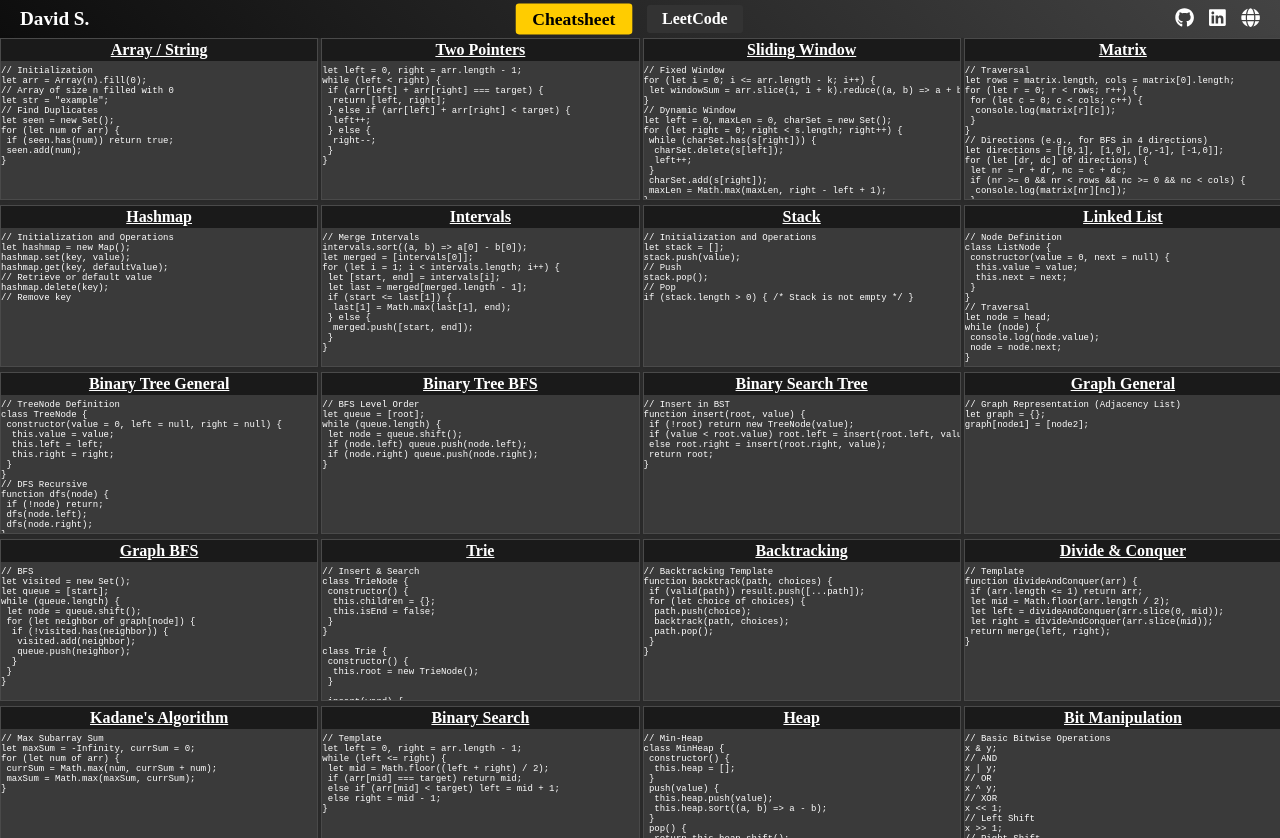
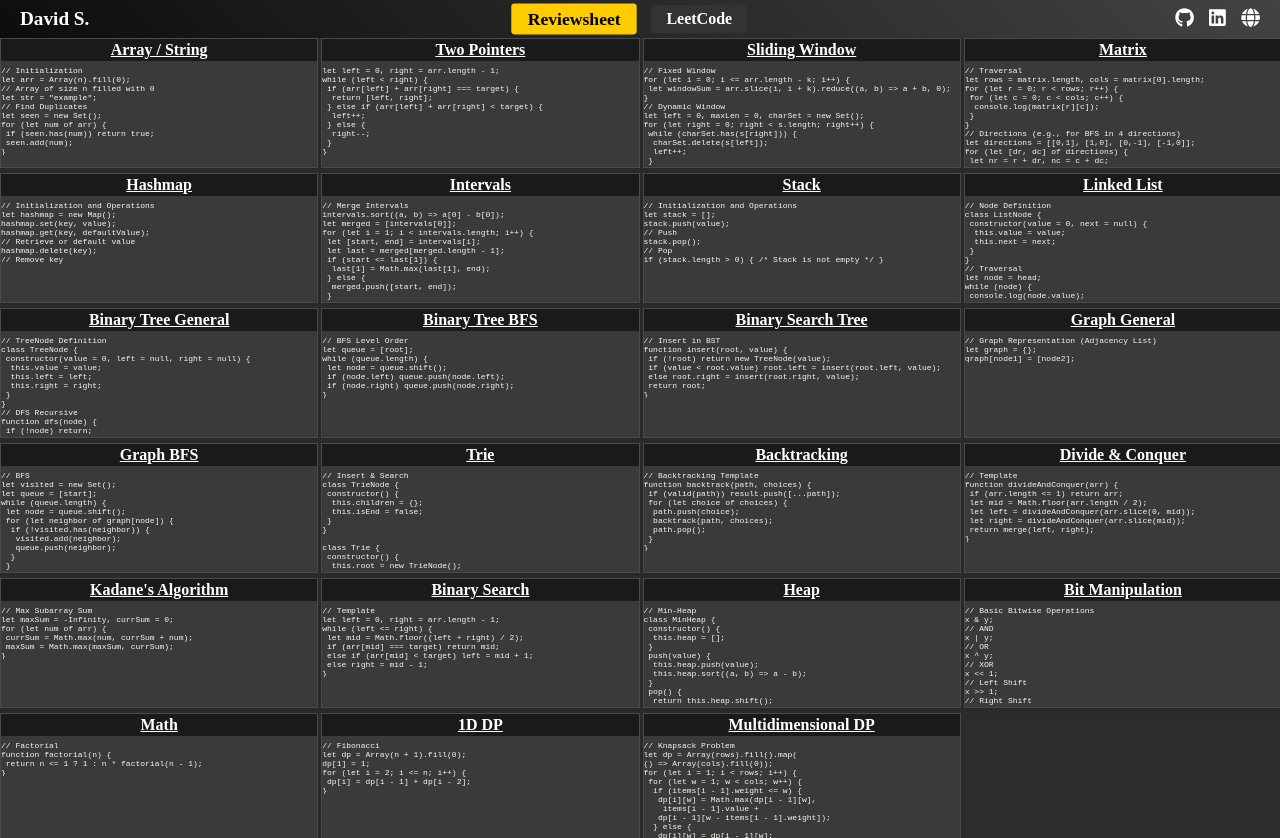
Before and after one commit to davesheinbein/studyguide, a React (Create React App) app: page / in a window 1280 px wide. Built offline with nearby package versions, Linux system fonts and the light colour scheme.

Commit message:
update card, header, json

```diff
--- a/public/index.html
+++ b/public/index.html
@@ -24,11 +24,14 @@
       work correctly both with client-side routing and a non-root public URL.
       Learn how to configure a non-root public URL by running `npm run build`.
     -->
-    <title>React App</title>
+    <link rel="stylesheet" href="https://cdnjs.cloudflare.com/ajax/libs/highlight.js/11.8.0/styles/github-dark.min.css">
+    <title>David S Review Sheet</title>
   </head>
   <body>
     <noscript>You need to enable JavaScript to run this app.</noscript>
     <div id="root"></div>
+    <script src="https://cdnjs.cloudflare.com/ajax/libs/highlight.js/11.8.0/highlight.min.js"></script>
+    <script>hljs.highlightAll();</script>
     <!--
       This HTML file is a template.
       If you open it directly in the browser, you will see an empty page.
--- a/src/App.js
+++ b/src/App.js
@@ -4,7 +4,7 @@ import Card from './Components/Card';
 import Header from './Components/Header';
 
 const App = () => {
-	const [activeTab, setActiveTab] = useState('cheatsheet');
+	const [activeTab, setActiveTab] = useState('reviewsheet');
 
 	const handleTabClick = (tab) => {
 		setActiveTab(tab);
--- a/src/Components/Card.js
+++ b/src/Components/Card.js
@@ -1,15 +1,15 @@
 import React, { useEffect, useState } from 'react';
 import '../styles/Card/Card.css';
-import cheatsheetData from '../data/cheatsheet.json';
+import reviewsheetData from '../data/reviewsheet.json';
 import leetcodeData from '../data/leetcode.json';
 
 const Card = ({ activeTab }) => {
-	const [cheatsheet, setCheatsheet] = useState([]);
+	const [reviewsheet, setReviewsheet] = useState([]);
 	const [leetcode, setLeetcode] = useState([]);
 	const [expandedIndex, setExpandedIndex] = useState(null);
 
 	useEffect(() => {
-		setCheatsheet(cheatsheetData);
+		setReviewsheet(reviewsheetData);
 		setLeetcode(leetcodeData);
 	}, []);
 
@@ -25,10 +25,10 @@ const Card = ({ activeTab }) => {
 
 	return (
 		<>
-			{activeTab === 'cheatsheet' && (
+			{activeTab === 'reviewsheet' && (
 				<div className='card card-A'>
 					<div className='card-grid'>
-						{cheatsheet.map((item, index) => (
+						{reviewsheet.map((item, index) => (
 							<div
 								key={index}
 								className={`card-item ${
--- a/src/Components/Header.js
+++ b/src/Components/Header.js
@@ -8,7 +8,7 @@ import {
 import { faGlobe } from '@fortawesome/free-solid-svg-icons';
 
 const Header = ({ onTabClick }) => {
-	const [activeTab, setActiveTab] = useState('cheatsheet');
+	const [activeTab, setActiveTab] = useState('reviewsheet');
 
 	const handleTabClick = (tab) => {
 		setActiveTab(tab);
@@ -21,11 +21,11 @@ const Header = ({ onTabClick }) => {
 			<div className='tabs'>
 				<div
 					className={`tab ${
-						activeTab === 'cheatsheet' ? 'active' : ''
+						activeTab === 'reviewsheet' ? 'active' : ''
 					}`}
-					onClick={() => handleTabClick('cheatsheet')}
+					onClick={() => handleTabClick('reviewsheet')}
 				>
-					Cheatsheet
+					Reviewsheet
 				</div>
 				<div
 					className={`tab ${
--- a/src/styles/Card/Card.css
+++ b/src/styles/Card/Card.css
@@ -24,7 +24,7 @@
   border: 1px solid #4a4a4a;
   box-shadow: 0 2px 4px rgba(0, 0, 0, 0.1);
   width: 100%;
-  height: 20vh;
+  height: 16vh;
   overflow: hidden;
   transition: all 0.3s ease-in-out, transform 0.3s ease-in-out, box-shadow 0.3s ease-in-out;
   cursor: pointer;
@@ -50,12 +50,19 @@
 }
 .card-item-code {
   position: relative;
-  white-space: pre-wrap;
-  word-wrap: break-word;
   width: -moz-fit-content;
   width: fit-content;
   overflow: scroll;
   color: #ffffff;
+}
+.card-item-code pre {
+  color: #f8f8f2;
+  font-size: 8px;
+  border-radius: 5px;
+  overflow: auto;
+  white-space: pre-wrap;
+  word-wrap: break-word;
+  font-family: "Courier New", Courier, monospace;
 }
 .card-item.expanded {
   grid-column: span 4;
@@ -78,7 +85,7 @@
   border: 2px solid rgba(0, 0, 0, 0.5);
   transition: all 0.3s ease-in-out;
 }
-.card-item.expanded-topic {
+.card-item.expanded .card-item-topic {
   margin: 0 0 3px;
   padding: 0;
   font-weight: 900;
@@ -92,17 +99,20 @@
   color: #ffffff;
   padding: 3px 0;
 }
-.card-item.expanded-topic-text {
+.card-item.expanded .card-item-topic-text {
   position: relative;
 }
-.card-item.expanded-code {
+.card-item.expanded .card-item-code {
   padding: 0px 5px;
   position: relative;
-  white-space: pre-wrap;
-  word-wrap: break-word;
   width: -moz-fit-content;
   width: fit-content;
   color: #ffffff;
+}
+.card-item.expanded .card-item-code pre {
+  white-space: pre-wrap;
+  word-wrap: break-word;
+  font-size: 12px !important;
 }
 .card-item .close-button {
   position: absolute;
--- a/src/styles/Card/Card.scss
+++ b/src/styles/Card/Card.scss
@@ -25,7 +25,7 @@
 		border: 1px solid #4a4a4a;
 		box-shadow: 0 2px 4px rgba(0, 0, 0, 0.1);
 		width: 100%;
-		height: 20vh;
+		height: 16vh;
 		overflow: hidden;
 		transition: all 0.3s ease-in-out,
 			transform 0.3s ease-in-out,
@@ -55,11 +55,19 @@
 
 		&-code {
 			position: relative;
-			white-space: pre-wrap;
-			word-wrap: break-word;
 			width: fit-content;
 			overflow: scroll;
 			color: #ffffff;
+
+			pre {
+				color: #f8f8f2;
+				font-size: 8px;
+				border-radius: 5px;
+				overflow: auto;
+				white-space: pre-wrap;
+				word-wrap: break-word;
+				font-family: 'Courier New', Courier, monospace;
+			}
 		}
 
 		&.expanded {
@@ -83,7 +91,7 @@
 			border: 2px solid rgba(0, 0, 0, 0.5);
 			transition: all 0.3s ease-in-out;
 
-			&-topic {
+			.card-item-topic {
 				margin: 0 0 3px;
 				padding: 0;
 				font-weight: 900;
@@ -102,13 +110,17 @@
 				}
 			}
 
-			&-code {
+			.card-item-code {
 				padding: 0px 5px;
 				position: relative;
-				white-space: pre-wrap;
-				word-wrap: break-word;
 				width: fit-content;
 				color: #ffffff;
+
+				pre {
+					white-space: pre-wrap;
+					word-wrap: break-word;
+					font-size: 12px !important;
+				}
 			}
 		}
 
```
Also changed, not shown: package.json (+5 -5 lines), src/data/reviewsheet.json (renamed from src/data/cheatsheet.json), 1 other file (tests, documents, lock files or other folders).
